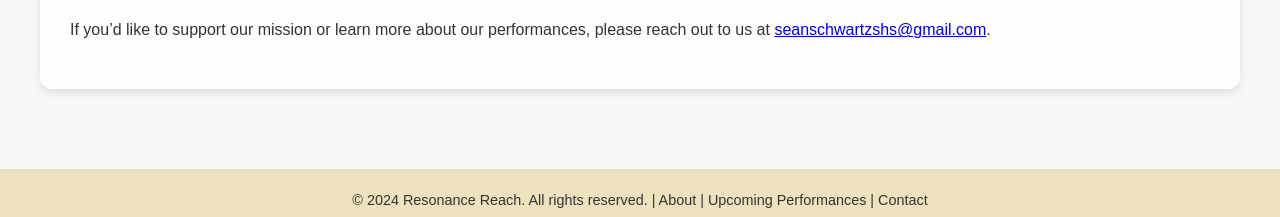
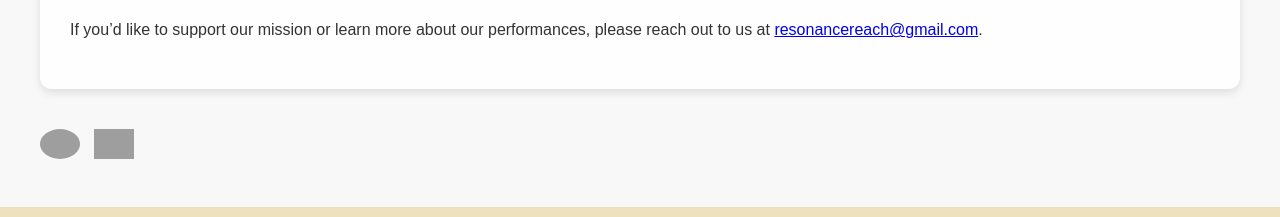
Before and after one commit to ResonanceReach/Resonance-Reach, a plain HTML site: page index.html in a window 1280 px wide. Shown: the part 1718-1935 px from the top of the page. Drawn offline with Linux system fonts and the light colour scheme; grey boxes are pictures that could not be loaded.

Commit message:
Update index.html

```diff
--- a/index.html
+++ b/index.html
@@ -189,8 +189,17 @@
 
         <section id="contact">
             <h2>Contact Us</h2>
-            <p>If you’d like to support our mission or learn more about our performances, please reach out to us at <a href="mailto:seanschwartzshs@gmail.com">seanschwartzshs@gmail.com</a>.</p>
-        </section>
+                <p>If you’d like to support our mission or learn more about our performances, please reach out to us at <a href="mailto:resonancereach@gmail.com">resonancereach@gmail.com</a>.</p>
+            </section>
+            <div style="margin-top: 10px;">
+                <a href="https://www.instagram.com/resonancereac/" target="_blank" style="text-decoration: none; margin-right: 10px;">
+                    <img src="https://upload.wikimedia.org/wikipedia/commons/a/a5/Instagram_icon.png" alt="Instagram" width="40" style="border-radius: 50%;">
+                </a>
+
+                <a href="https://www.facebook.com/profile.php?id=61572512890088" target="_blank" style="text-decoration: none;">
+                    <img src="https://upload.wikimedia.org/wikipedia/commons/5/51/Facebook_f_logo_%282019%29.svg" alt="Facebook" width="40">
+                </a>
+            </div>
     </main>
 
     <footer>
```
